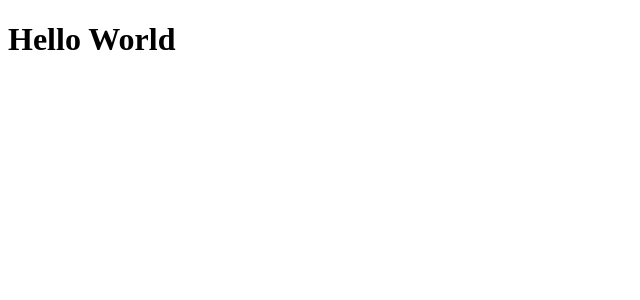
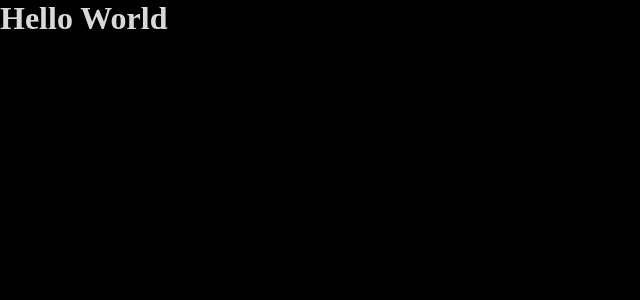
Before and after one commit to elielrsilva/twitter-clone, a React (Create React App) app: page / in a window 1280 px wide. Shown: the top 300 px of the page, without its empty margins (0-640 px from the left). Built offline with nearby package versions, Linux system fonts and the light colour scheme.

Commit message:
style(App.tsx): Define background color and reset css

```diff
--- a/src/App.tsx
+++ b/src/App.tsx
@@ -1,9 +1,12 @@
 import React from 'react';
+
+import GlobalStyles from './styles/GlobalStyles';
 
 export default function App() {
   return (
     <div>
       <h1>Hello World</h1>
+      <GlobalStyles/>
     </div>
   )
 };
--- /dev/null
+++ b/src/styles/GlobalStyles.ts
@@ -0,0 +1,39 @@
+import { createGlobalStyle } from "styled-components";
+
+export default createGlobalStyle`
+  *{
+    margin: 0;
+    padding: 0;
+    box-sizing: border-box;
+
+    color: var(--white)
+  }
+  html, body, #root {
+    max-height: 100vh;
+    max-width: 100vw;
+
+    width: 100%;
+    height:100%
+  }
+  *, button, input {
+    border: 0,
+    background: none,
+    font-family: -apple-system, system-ui, 'Segoe UI', Roboto, 'Helvetica Neue',Ubuntu, Arial, sans-serif
+  }
+  html {
+    background: var(--primary);
+  }
+  :root {
+    --primary: #000;
+    --secondary: #15181C;
+    --search: #202327;
+    --white: #D9D9D9;
+    --gray: #7A7A7A;
+    --outline: #2F3336;
+    --retweet: #00C06B;
+    --like: #E8265E;
+    --twitter: #33A1F2;
+    --twitter-dark-hover: #011017;
+    --twitter-light-hover: #2C8ED6;
+  }
+`;
```
